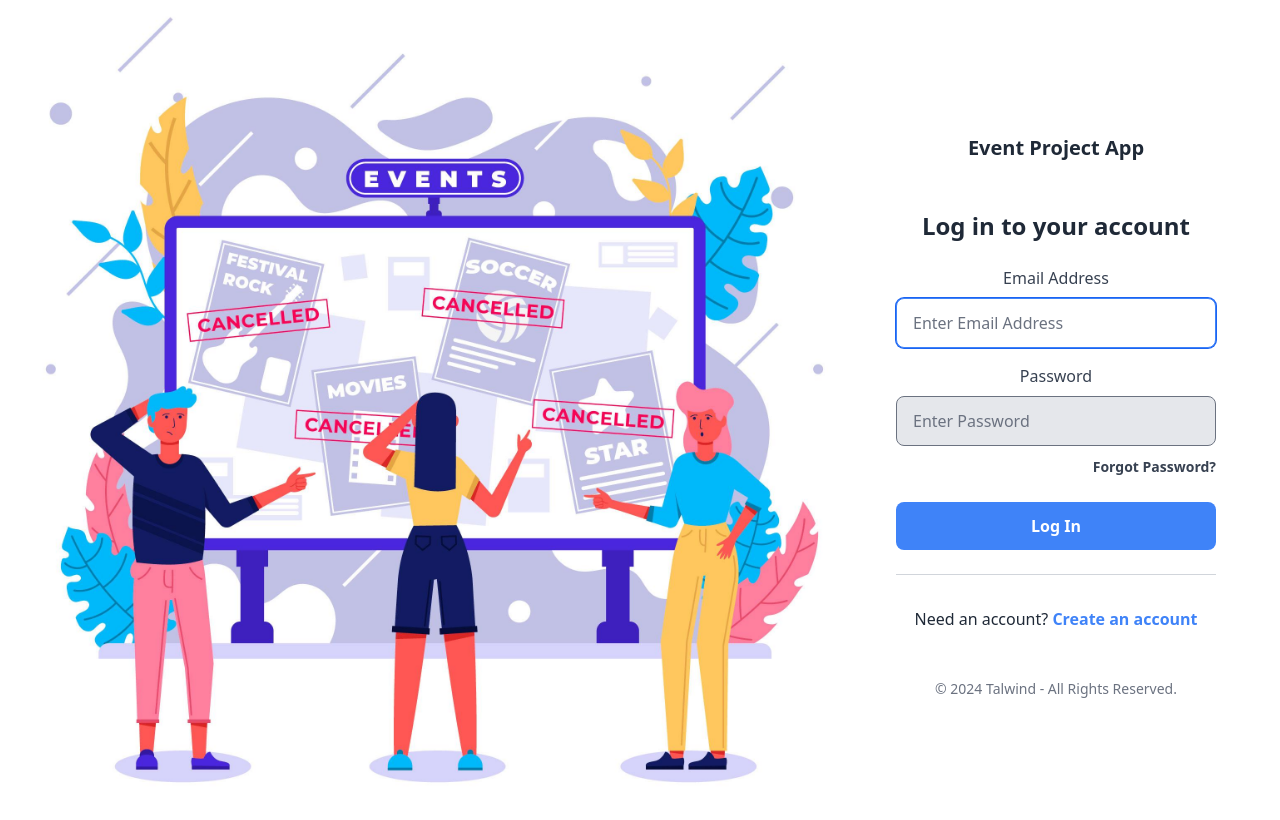
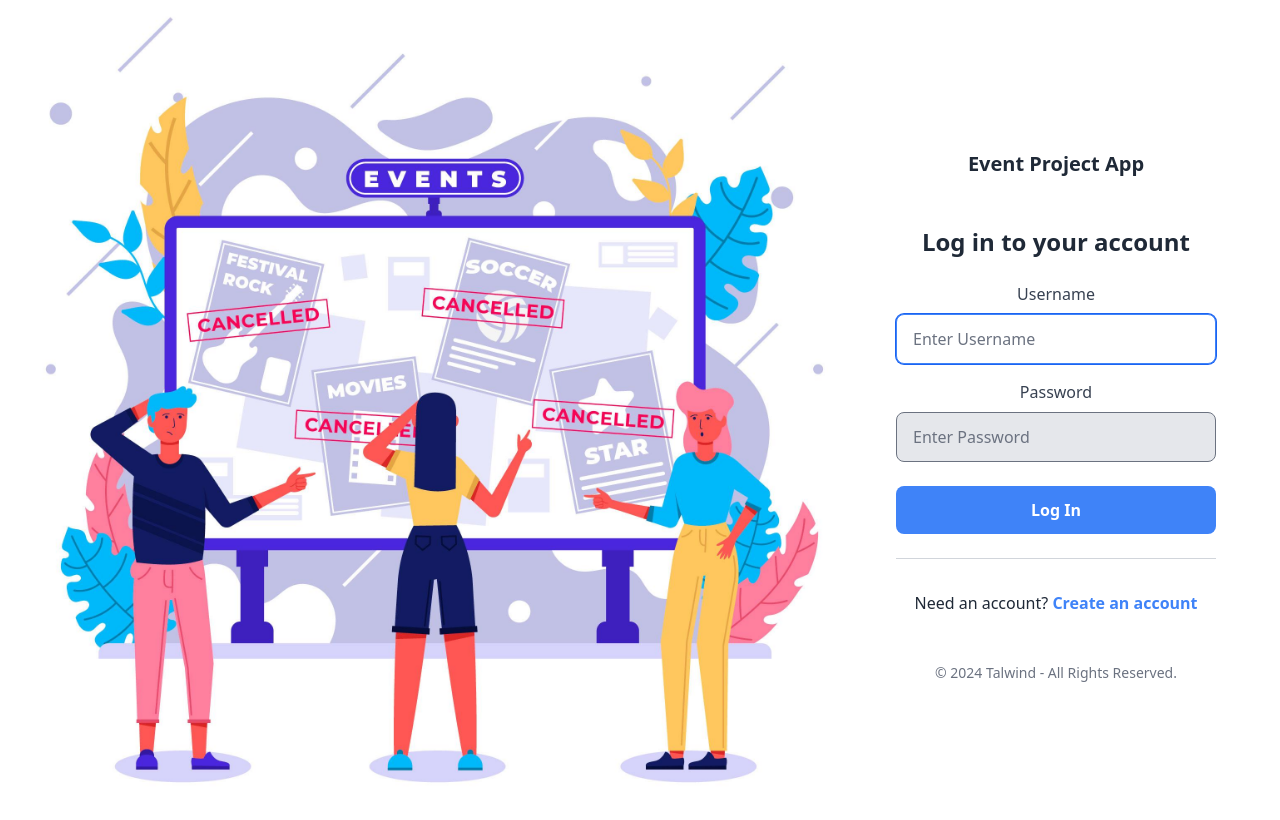
Before and after one commit to daffaabp/mini_project_daffa-budi-prasetya, a React (Vite) app in the folder event-project/: page /login in a window 1280 px wide. Shown: the top 820 px of the page. Built offline with nearby package versions, Linux system fonts and the light colour scheme.

Commit message:
add login

```diff
--- a/event-project/src/App.jsx
+++ b/event-project/src/App.jsx
@@ -12,8 +12,8 @@ function App() {
     <Router>
       <Layout>
         <Routes>
+          <Route path="/login" element={<LoginPageFix />} />
           <Route path="/dashboard" element={<Dashboard />} />
-          <Route path="/login" element={<LoginPageFix />} />
           <Route path="/add-event" element={<AddEventPage />} />
           <Route path="/list-events" element={<ListEventPage />} />
           <Route path="/like-events" element={<LikeEventPage />} />
--- a/event-project/src/components/login/LoginForm.jsx
+++ b/event-project/src/components/login/LoginForm.jsx
@@ -1,27 +1,45 @@
-import React from 'react'
+import React, { useState } from 'react'
+import { useNavigate } from "react-router-dom"; // untuk melakukan redirect
 
 const LoginForm = () => {
+
+   const [username, setUsername] = useState("");
+   const [password, setPassword] = useState("");
+   const [errorMessage, setErrorMessage] = useState();
+   const navigate = useNavigate();
+
+   function handleLogin(e) {
+      e.preventDefault()
+      const dummyUser = { username: "daffaabp", password: "password" };
+      if (username === dummyUser.username && password === dummyUser.password) {
+            localStorage.setItem("user", JSON.stringify(dummyUser));
+            localStorage.setItem("isLoggedIn", true);
+            navigate("/dashboard")
+         // console.log("username bener bang");
+      } else {
+         setErrorMessage("username atau password anda salah");
+      }
+      console.log(username + password);
+   }
+
+
    return (
-      <form className="mt-6" action="#" method="POST">
+      <form className="mt-6" onSubmit={handleLogin}>
          <div>
-            <label className="block text-gray-700">Email Address</label>
-            <input type="email" name="" id="" placeholder="Enter Email Address"
-                  className="w-full px-4 py-3 rounded-lg bg-gray-200 mt-2 border focus:border-blue-500 focus:bg-white focus:outline-none"
+            <label className="block text-gray-700">Username</label>
+            <input type="text" name="username" id="username" placeholder="Enter Username"
+                  className="w-full px-4 py-3 rounded-lg bg-gray-200 mt-2 border focus:border-blue-500 focus:bg-white focus:outline-none" onChange={(e) => setUsername(e.target.value)}
                   autoFocus autoComplete="off" required />
          </div>
 
          <div className="mt-4">
             <label className="block text-gray-700">Password</label>
-            <input type="password" name="" id="" placeholder="Enter Password" minLength="6"
-                  className="w-full px-4 py-3 rounded-lg bg-gray-200 mt-2 border focus:border-blue-500 focus:bg-white focus:outline-none"
+            <input type="password" name="password" id="password" placeholder="Enter Password" minLength="6"
+                  className="w-full px-4 py-3 rounded-lg bg-gray-200 mt-2 border focus:border-blue-500 focus:bg-white focus:outline-none" onChange={(e) => setPassword(e.target.value)}
                   required />
          </div>
 
-         <div className="text-right mt-2">
-            <a href="#" className="text-sm font-semibold text-gray-700 hover:text-blue-700 focus:text-blue-700">
-                  Forgot Password?
-            </a>
-         </div>
+         {errorMessage && <p className="text-red-500 mt-2">{errorMessage}</p>}
 
          <button type="submit"
             className="w-full block bg-blue-500 hover:bg-blue-400 focus:bg-blue-400 text-white font-semibold rounded-lg px-4 py-3 mt-6">
--- a/event-project/src/pages/PublicPages/LoginPageFix.jsx
+++ b/event-project/src/pages/PublicPages/LoginPageFix.jsx
@@ -3,6 +3,7 @@ import LoginForm from "../../components/login/LoginForm";
 import { Link } from "react-router-dom";
 
 const LoginPageFix = () => {
+
   return (
     <section className="flex flex-col md:flex-row h-screen items-center">
       <div className="bg-blue-600 hidden lg:block w-full md:w-1/2 xl:w-2/3 h-screen">
```
Also changed, not shown: event-project/src/components/index.txt (deleted).
